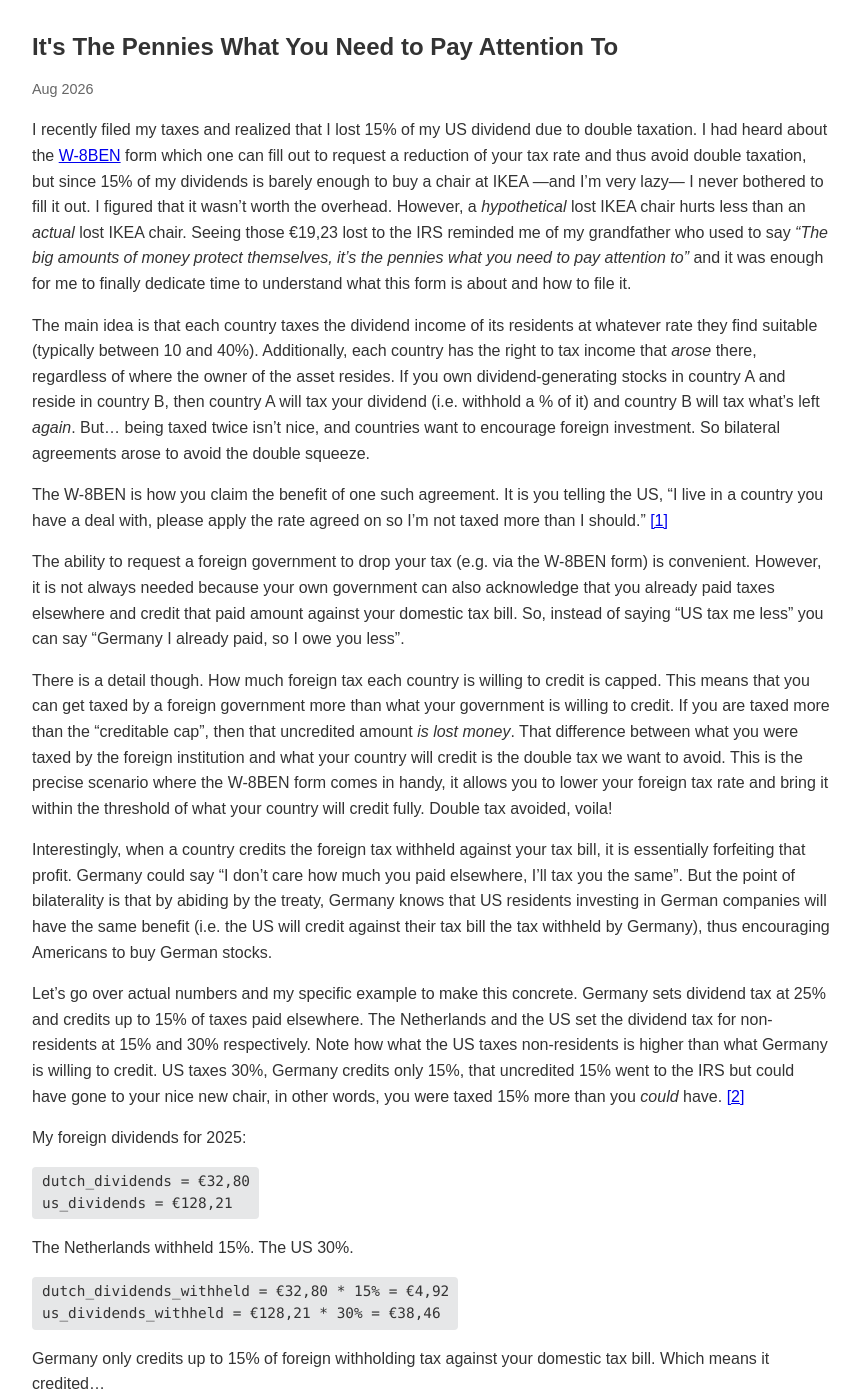
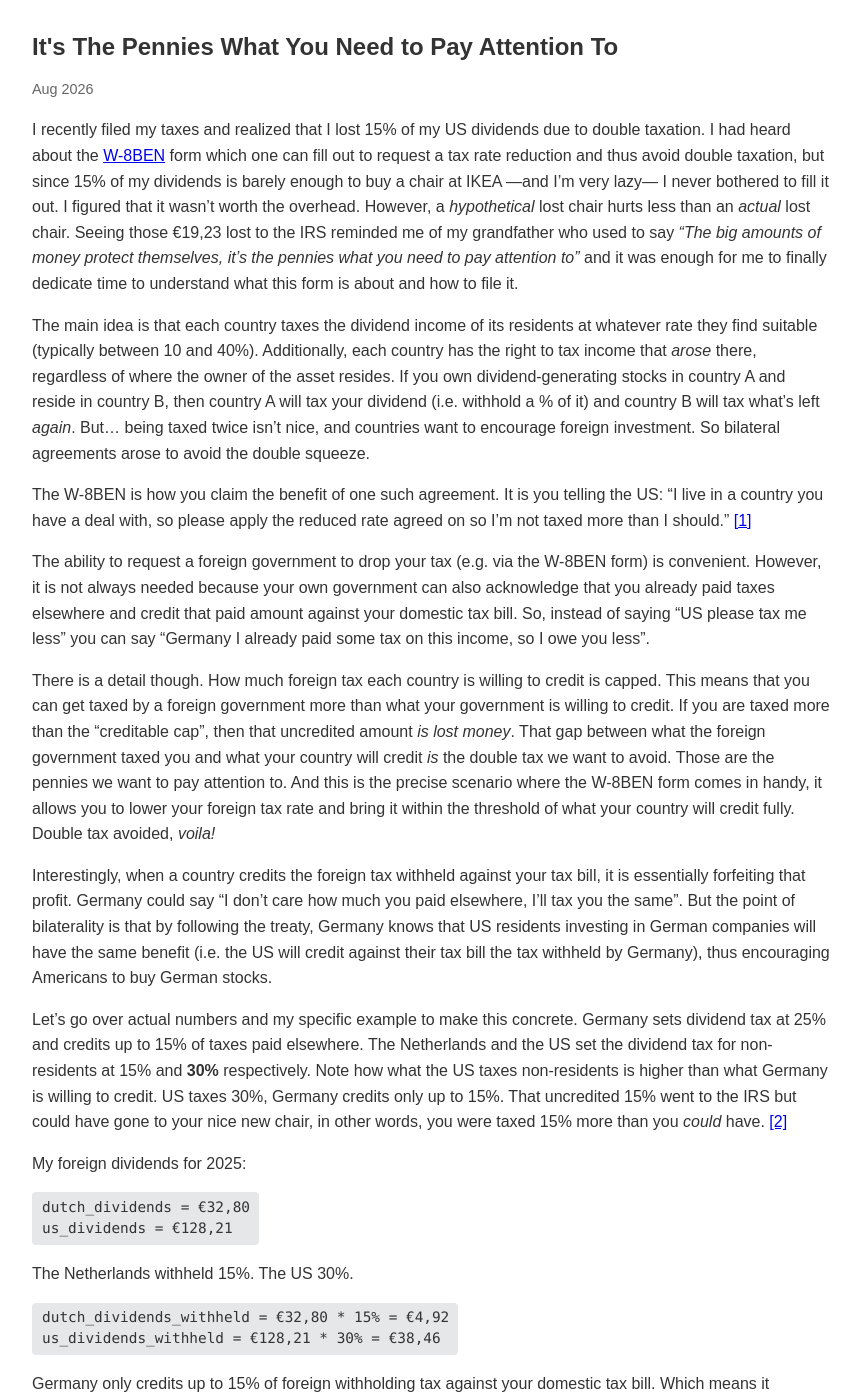
Before and after one commit to Sam1320/Sam1320.github.io, a Jekyll site: the page built from _posts/2026-08-23-its-the-pennies-what-you-gotta-pay-attention-to.md, in a window 1280 px wide and 1400 px high. Shown: the whole window, without its empty margins (208-1068 px from the left). Built offline with Jekyll 4.4.1, drawn with Linux system fonts in a browser that asks for light colours; some of the changed text lies outside the part shown.

Commit message:
fix: enhance clarity in W-8BEN form discussion and update tax credit details

```diff
--- a/_posts/2026-08-23-its-the-pennies-what-you-gotta-pay-attention-to.md
+++ b/_posts/2026-08-23-its-the-pennies-what-you-gotta-pay-attention-to.md
@@ -4,19 +4,19 @@
 draft: true
 ---
 
-I recently filed my taxes and realized that I lost 15% of my US dividend due to double taxation. I had heard about the [W-8BEN](https://www.irs.gov/pub/irs-pdf/fw8ben.pdf) form which one can fill out to request a reduction of your tax rate and thus avoid double taxation, but since 15% of my dividends is barely enough to buy a chair at IKEA —and I'm very lazy— I never bothered to fill it out. I figured that it wasn't worth the overhead. However, a _hypothetical_ lost IKEA chair hurts less than an _actual_ lost IKEA chair. Seeing those €19,23 lost to the IRS reminded me of my grandfather who used to say _"The big amounts of money protect themselves, it's the pennies what you need to pay attention to"_ and it was enough for me to finally dedicate time to understand what this form is about and how to file it.
+I recently filed my taxes and realized that I lost 15% of my US dividends due to double taxation. I had heard about the [W-8BEN](https://www.irs.gov/pub/irs-pdf/fw8ben.pdf) form which one can fill out to request a tax rate reduction and thus avoid double taxation, but since 15% of my dividends is barely enough to buy a chair at IKEA —and I'm very lazy— I never bothered to fill it out. I figured that it wasn't worth the overhead. However, a _hypothetical_ lost chair hurts less than an _actual_ lost chair. Seeing those €19,23 lost to the IRS reminded me of my grandfather who used to say _"The big amounts of money protect themselves, it's the pennies what you need to pay attention to"_ and it was enough for me to finally dedicate time to understand what this form is about and how to file it.
 
 The main idea is that each country taxes the dividend income of its residents at whatever rate they find suitable (typically between 10 and 40%). Additionally, each country has the right to tax income that _arose_ there, regardless of where the owner of the asset resides. If you own dividend-generating stocks in country A and reside in country B, then country A will tax your dividend (i.e. withhold a % of it) and country B will tax what's left _again_. But... being taxed twice isn't nice, and countries want to encourage foreign investment. So bilateral agreements arose to avoid the double squeeze.
 
-The W-8BEN is how you claim the benefit of one such agreement. It is you telling the US, "I live in a country you have a deal with, please apply the rate agreed on so I'm not taxed more than I should." <a href="#fn1">[1]</a>
+The W-8BEN is how you claim the benefit of one such agreement. It is you telling the US: "I live in a country you have a deal with, so please apply the reduced rate agreed on so I'm not taxed more than I should." <a href="#fn1">[1]</a>
 
-The ability to request a foreign government to drop your tax (e.g. via the W-8BEN form) is convenient. However, it is not always needed because your own government can also acknowledge that you already paid taxes elsewhere and credit that paid amount against your domestic tax bill. So, instead of saying "US tax me less" you can say "Germany I already paid, so I owe you less".
+The ability to request a foreign government to drop your tax (e.g. via the W-8BEN form) is convenient. However, it is not always needed because your own government can also acknowledge that you already paid taxes elsewhere and credit that paid amount against your domestic tax bill. So, instead of saying "US please tax me less" you can say "Germany I already paid some tax on this income, so I owe you less".
 
-There is a detail though. How much foreign tax each country is willing to credit is capped. This means that you can get taxed by a foreign government more than what your government is willing to credit. If you are taxed more than the "creditable cap", then that uncredited amount *is lost money*. That difference between what you were taxed by the foreign institution and what your country will credit is the double tax we want to avoid. This is the precise scenario where the W-8BEN form comes in handy, it allows you to lower your foreign tax rate and bring it within the threshold of what your country will credit fully. Double tax avoided, voila!
+There is a detail though. How much foreign tax each country is willing to credit is capped. This means that you can get taxed by a foreign government more than what your government is willing to credit. If you are taxed more than the "creditable cap", then that uncredited amount *is lost money*. That gap between what the foreign government taxed you and what your country will credit _is_ the double tax we want to avoid. Those are the pennies we want to pay attention to. And this is the precise scenario where the W-8BEN form comes in handy, it allows you to lower your foreign tax rate and bring it within the threshold of what your country will credit fully. Double tax avoided, _voila!_
 
-Interestingly, when a country credits the foreign tax withheld against your tax bill, it is essentially forfeiting that profit. Germany could say "I don't care how much you paid elsewhere, I'll tax you the same". But the point of bilaterality is that by abiding by the treaty, Germany knows that US residents investing in German companies will have the same benefit (i.e. the US will credit against their tax bill the tax withheld by Germany), thus encouraging Americans to buy German stocks.
+Interestingly, when a country credits the foreign tax withheld against your tax bill, it is essentially forfeiting that profit. Germany could say "I don't care how much you paid elsewhere, I'll tax you the same". But the point of bilaterality is that by following the treaty, Germany knows that US residents investing in German companies will have the same benefit (i.e. the US will credit against their tax bill the tax withheld by Germany), thus encouraging Americans to buy German stocks.
 
-Let's go over actual numbers and my specific example to make this concrete. Germany sets dividend tax at 25% and credits up to 15% of taxes paid elsewhere. The Netherlands and the US set the dividend tax for non-residents at 15% and 30% respectively. Note how what the US taxes non-residents is higher than what Germany is willing to credit. US taxes 30%, Germany credits only 15%, that uncredited 15% went to the IRS but could have gone to your nice new chair, in other words, you were taxed 15% more than you _could_ have. <a href="#fn2">[2]</a>
+Let's go over actual numbers and my specific example to make this concrete. Germany sets dividend tax at 25% and credits up to 15% of taxes paid elsewhere. The Netherlands and the US set the dividend tax for non-residents at 15% and **30%** respectively. Note how what the US taxes non-residents is higher than what Germany is willing to credit. US taxes 30%, Germany credits only up to 15%. That uncredited 15% went to the IRS but could have gone to your nice new chair, in other words, you were taxed 15% more than you _could_ have. <a href="#fn2">[2]</a>
 
 My foreign dividends for 2025:
 
@@ -32,20 +32,20 @@
 
 Germany only credits up to 15% of foreign withholding tax against your domestic tax bill. Which means it credited...
 
-<div class="calculation">dutch_dividends_withheld_credited = €32,80 * 15% = €4,92
-us_dividends_withheld_credited = €128,21 * 15% = €19,23</div>
+<div class="calculation">dutch_dividends_withheld_credited_by_germany = €32,80 * 15% = €4,92
+us_dividends_withheld_credited_by_germany = €128,21 * 15% = €19,23</div>
 
 
-Germany credited the full €4,92 of my Dutch dividends withheld, but it credited only half of my US dividends withheld, i.e. €38,46 / 2 = €19,23. Meaning I lost the other €19,23. My grandfather would not be particularly proud. <a href="#fn3">[3]</a>
+Germany credited the full €4,92 of my Dutch dividends withheld, but it credited only half of those from the US, i.e. €38,46 / 2 = €19,23. Meaning I lost the other €19,23. My grandfather would not be particularly proud. <a href="#fn3">[3]</a>
 
-To keep future pennies from being lost —and make grandpa proud— you can fill out the W-8BEN form through your broker and lower your US withholding tax rate. In the case of Germany, filling it out will lower the US dividend tax withheld from 30% to 15%. In my case meaning an extra €19,23 in my pocket.
+To keep future pennies from being lost —and make grandpa proud— you can fill out the W-8BEN form through your broker and lower your US withholding tax rate. In the case of Germany, filling it out will lower the US dividend tax withheld from 30% to 15%. In my case meaning an extra €19,23 in my pocket. It might not seem like much but over the long run this compounds.
 
 So, go file your W-8BEN form and start thinking about what piece of nice furniture to buy with that extra money you'll be getting.
 
 
 <div class="notes-divider"><span> Notes </span></div>
 
-<p id="fn1">[1] I added a direct link to the form provided by the IRS, but you normally file this through your broker.</p>
+<p id="fn1">[1] Technically is your broker talking to the US. I added a direct link to the form provided by the IRS for reference, but you normally file this through your broker.</p>
 
 <p id="fn2">[2] I didn't know how often these rates change and wanted to provide snapshots of the law as sources here in case they change by the time you read this post. But it turns out that international dividend tax rates are incredibly stable, they have not changed in over a decade. But, these can change anyways, so here are the <a href="https://business.gov.nl/regulations/dividend-tax/">Dutch</a>, <a href="https://www.law.cornell.edu/uscode/text/26/871">US</a> and <a href="https://www.gesetze-im-internet.de/estg/__32d.html" target="_blank">German</a> sources. </p>
 
--- a/assets/css/styles.css
+++ b/assets/css/styles.css
@@ -125,7 +125,6 @@
 /* Basic Arithmetic */
 .calculation {
     background: #e6e7e8;
-    /* border-left: 3px solid #0066cc; */
     border-radius: 4px;
     padding: 0.3em 0.6em 0.35em 0.7em;
     margin: 1em 0;
```
